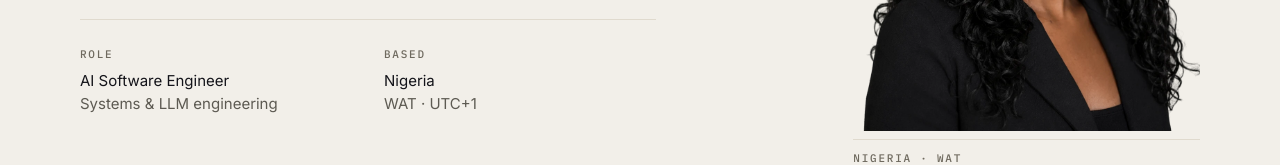
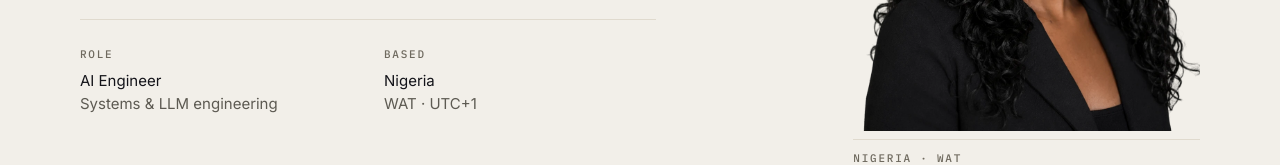
Before and after one commit to Elisabeth56/Portfolio, a Next.js app: page / in a window 1280 px wide. Shown: the part 398-563 px from the top of the page. Built offline with nearby package versions, Linux system fonts and the light colour scheme.

Commit message:
updated name

```diff
--- a/src/app/opengraph-image.tsx
+++ b/src/app/opengraph-image.tsx
@@ -4,7 +4,7 @@ import { join } from "node:path";
 
 export const size = { width: 1200, height: 630 };
 export const contentType = "image/png";
-export const alt = "Elisabeth Nnamani — AI Software Engineer";
+export const alt = "Elisabeth Nnamani — AI Engineer";
 
 export default async function OpengraphImage() {
   const portrait = await readFile(
@@ -68,7 +68,7 @@ export default async function OpengraphImage() {
               Elisabeth Nnamani
             </span>
             <span style={{ marginTop: 10, fontSize: 24, color: "#96938c" }}>
-              AI Software Engineer · Nigeria
+              AI Engineer · Nigeria
             </span>
           </div>
         </div>
--- a/src/components/document/sections.tsx
+++ b/src/components/document/sections.tsx
@@ -43,7 +43,7 @@ export function Hero() {
               <div>
                 <Label>Role</Label>
                 <p className="mt-1.5 text-[0.9375rem]">
-                  AI Software Engineer
+                  AI Engineer
                   <br />
                   <span className="text-fg-muted">
                     Systems &amp; LLM engineering
--- a/src/components/phone/Phone.tsx
+++ b/src/components/phone/Phone.tsx
@@ -161,7 +161,7 @@ export function Phone({ onDocument }: { onDocument: () => void }) {
               Elisabeth Nnamani
             </span>
             <span className="t-mono mt-1 block text-[0.6875rem] text-fg-faint">
-              AI Software Engineer · {site.location}
+              AI Engineer · {site.location}
             </span>
             <span className="mt-2 flex items-center gap-1.5 text-[0.75rem] text-run">
               <span
--- a/src/components/workstation/Workstation.tsx
+++ b/src/components/workstation/Workstation.tsx
@@ -214,7 +214,7 @@ export function Workstation({ onDocument }: { onDocument: () => void }) {
                 Elisabeth Nnamani
               </span>
               <span className="t-mono mt-0.5 block text-[0.625rem] leading-tight text-fg-faint">
-                AI Software Engineer
+                AI Engineer
               </span>
               <span className="t-label mt-2 block text-accent opacity-0 transition-opacity group-hover:opacity-100">
                 open →
--- a/src/components/workstation/windows.tsx
+++ b/src/components/workstation/windows.tsx
@@ -247,7 +247,7 @@ export function AboutWindow() {
         <div className="min-w-0">
           <h2 className="t-display text-2xl uppercase">Elisabeth Nnamani</h2>
           <p className="t-mono mt-1.5 text-xs text-fg-faint">
-            AI Software Engineer
+            AI Engineer
           </p>
           <p className="t-mono mt-1 text-xs text-fg-faint">
             {site.location} · WAT (UTC+1)
--- a/src/content/experience.ts
+++ b/src/content/experience.ts
@@ -46,7 +46,7 @@ export const roles: Role[] = [
   },
   {
     index: "03",
-    title: "Freelance AI Software Engineer",
+    title: "Freelance AI Engineer",
     org: "Independent",
     period: "2025 — Present",
     current: true,
```
Also changed, not shown: 1 other file (tests, documents, lock files or other folders).
